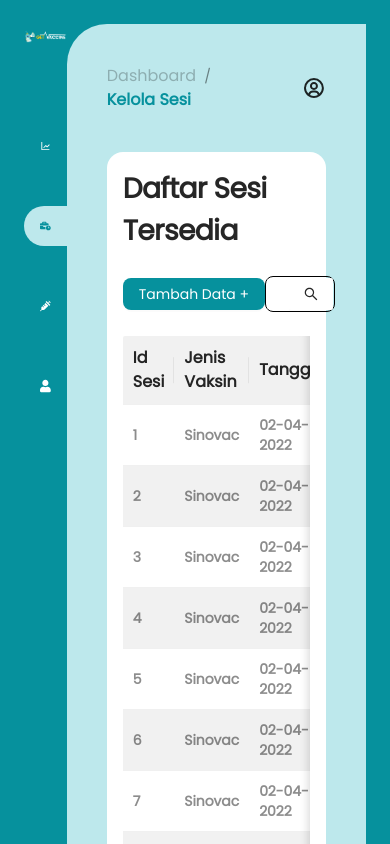
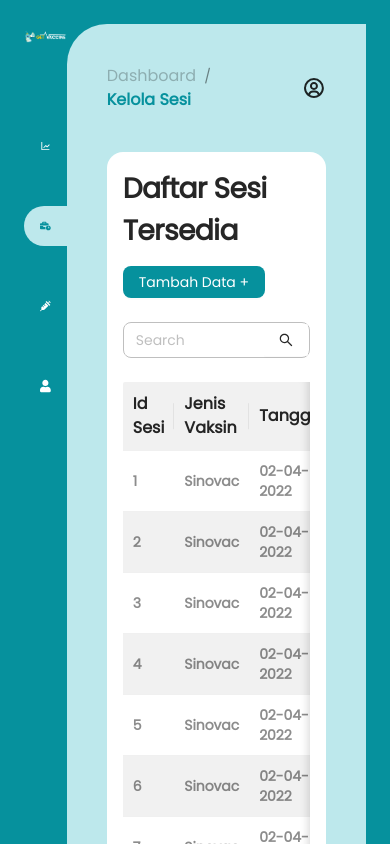
Before and after one commit to CapstoneProjectAlterra/FrontEnd, a React (Create React App) app: page /admin/session in a window 390 px wide. Shown: the top 844 px of the page. Built offline with nearby package versions, Linux system fonts and the light colour scheme.

Commit message:
Fix session table component responsive

```diff
--- a/src/components/SessionDetailTable/SessionDetailTable.module.css
+++ b/src/components/SessionDetailTable/SessionDetailTable.module.css
@@ -76,7 +76,7 @@
 
 .searchForm {
   display: flex;
-  border: 1px solid black;
+  border: 1px solid rgba(0, 0, 0, 0.25);
   padding: 1px;
   border-radius: 8px;
 }
--- a/src/components/SessionDetailTable/index.jsx
+++ b/src/components/SessionDetailTable/index.jsx
@@ -1,9 +1,7 @@
 import { SearchOutlined } from "@ant-design/icons";
-import { BiDetail } from "react-icons/bi";
-import { Button, Form, Input, Table, Tooltip } from "antd";
+import { Button, Form, Input, Table, Row, Col } from "antd";
 import Column from "antd/lib/table/Column";
 import { useState } from "react";
-import { Link } from "react-router-dom";
 
 import styles from "./SessionDetailTable.module.css";
 import CustomButton from "../CustomButton";
@@ -71,9 +69,12 @@ export default function SessionDetailTable({ sessionId }) {
   };
   return (
     <>
+      <Row justify="space-between" align="middle">
+        <Col xs={24} md={12}>
+          <CustomButton variant="primary">Download</CustomButton>
+        </Col>
+        <Col xs={24} md={6}>
           <div className={styles.searchWrapper}>
-        <CustomButton variant="primary">Download</CustomButton>
-
             <Form className={styles.searchForm} onFinish={search}>
               <Form.Item name="keyword">
                 <Input
@@ -89,6 +90,8 @@ export default function SessionDetailTable({ sessionId }) {
               </Form.Item>
             </Form>
           </div>
+        </Col>
+      </Row>
       <div className={styles.tableWrapper}>
         <Table
           dataSource={data}
--- a/src/components/SessionTable/SessionTable.module.css
+++ b/src/components/SessionTable/SessionTable.module.css
@@ -76,7 +76,7 @@
 
 .searchForm {
   display: flex;
-  border: 1px solid black;
+  border: 1px solid rgba(0, 0, 0, 0.25);
   padding: 1px;
   border-radius: 8px;
 }
--- a/src/components/SessionTable/index.jsx
+++ b/src/components/SessionTable/index.jsx
@@ -1,6 +1,6 @@
 import { SearchOutlined } from "@ant-design/icons";
 import { BiDetail } from "react-icons/bi";
-import { Button, Form, Input, Table, Tooltip } from "antd";
+import { Button, Form, Input, Table, Tooltip, Row, Col } from "antd";
 import Column from "antd/lib/table/Column";
 import { useState } from "react";
 import { Link } from "react-router-dom";
@@ -62,9 +62,12 @@ export default function SessionTable() {
   };
   return (
     <>
+      <Row justify="space-between" align="middle">
+        <Col xs={24} md={12}>
+          <SessionModalAdd />
+        </Col>
+        <Col xs={24} md={6}>
           <div className={styles.searchWrapper}>
-        <SessionModalAdd />
-
             <Form className={styles.searchForm} onFinish={search}>
               <Form.Item name="keyword">
                 <Input
@@ -80,6 +83,9 @@ export default function SessionTable() {
               </Form.Item>
             </Form>
           </div>
+        </Col>
+      </Row>
+
       <div className={styles.tableWrapper}>
         <Table
           dataSource={data}
```
Lines whose indentation alone changed are shown as unchanged.
